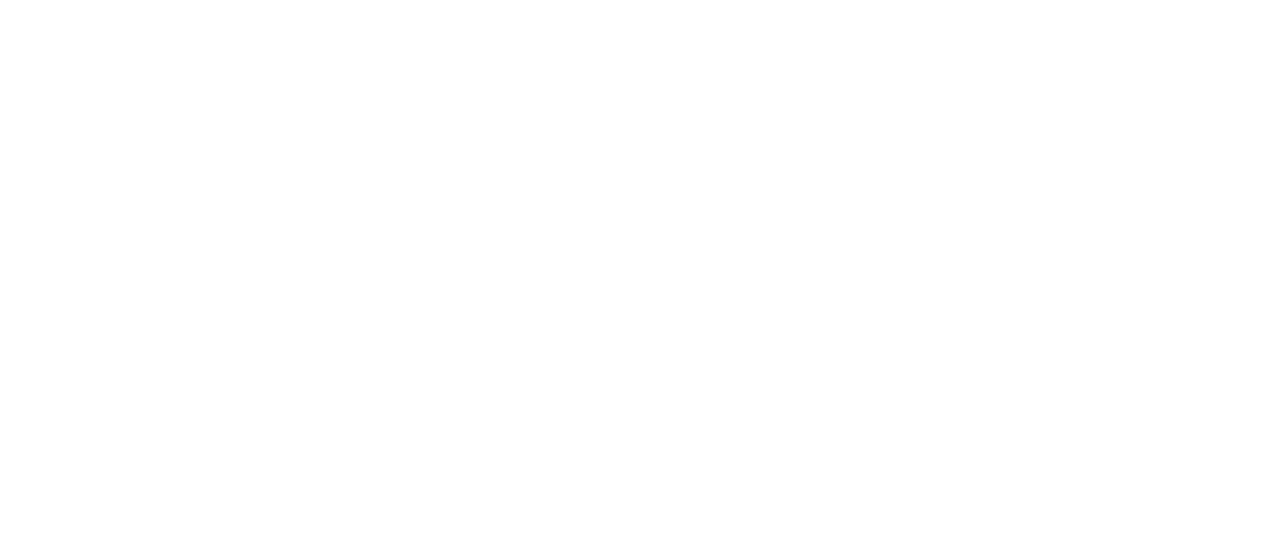
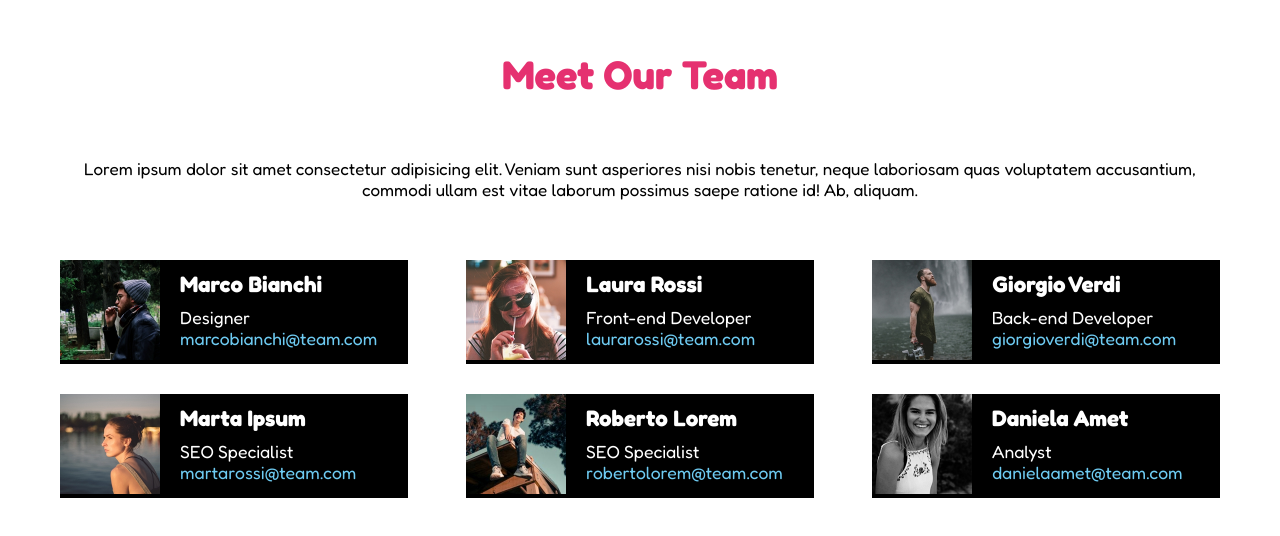
Before and after one commit to lisadelladucata/js-our-team, a plain HTML site: page index.html in a window 1280 px wide. Drawn offline with Linux system fonts and the light colour scheme.

Commit message:
feat: add-exercise

```diff
--- a/css/style.css
+++ b/css/style.css
@@ -0,0 +1,79 @@
+/*----------------
+    RESET
+------------------*/
+* {
+    box-sizing: border-box;
+    margin: 0;
+    padding: 0;
+}
+/*----------------
+    LAYOUT
+------------------*/
+.container {
+    width: 1200px;
+    margin: auto;
+    padding: 20px;
+}
+/*----------------
+    TYPOGRAPHY
+------------------*/
+
+body {
+    font-family: "Fredoka", sans-serif;
+}
+
+/*----------------
+    HEADER
+------------------*/
+header {
+    text-align: center;
+    margin-bottom: 30px;
+}
+
+header h1 {
+    font-size: 40px;
+    color: #E53170;
+    padding: 30px 0px;
+}
+
+header p {
+    font-size: 17px;
+    padding: 30px 0px;
+}
+
+/*----------------
+    MAIN
+------------------*/
+.row {
+    display: flex;
+    flex-wrap: wrap;
+    gap: 30px;
+    justify-content: space-between;
+}
+
+.col {
+    display: flex;
+    width: 30%;
+    background-color: black;
+}
+
+.col img {
+    width: 100px;
+    height: 100px;
+    margin-right: 20px;
+}
+
+.col h3 {
+    font-size: 1.4em;
+    margin: 10px 0;
+    color: #fff;
+}
+
+.col p {
+    font-size: 1.1em;
+    color:#6ECBF2;
+}
+
+.col p:first-of-type{
+    color: #fff;
+}
--- a/index.html
+++ b/index.html
@@ -4,9 +4,26 @@
     <meta charset="UTF-8">
     <meta name="viewport" content="width=device-width, initial-scale=1.0">
     <link rel="stylesheet" href="./css/style.css">
-    <title>Document</title>
+    <!-- Google fonts -->
+    <link rel="preconnect" href="https://fonts.googleapis.com">
+    <link rel="preconnect" href="https://fonts.gstatic.com" crossorigin>
+    <link href="https://fonts.googleapis.com/css2?family=Fredoka:wght@300..700&family=Montserrat:ital,wght@0,100..900;1,100..900&family=Nerko+One&family=Open+Sans:ital,wght@0,300..800;1,300..800&family=Roboto:ital,wght@0,100;0,300;0,400;0,500;0,700;0,900;1,100;1,300;1,400;1,500;1,700;1,900&display=swap" rel="stylesheet">
+    <!-- /Google fonts -->
+    <title>Our Team</title>
 </head>
 <body>
+    <div class="container">
+        <header>
+            <h1>Meet Our Team</h1>
+            <p>Lorem ipsum dolor sit amet consectetur adipisicing elit. Veniam sunt asperiores nisi nobis tenetur, neque laboriosam quas voluptatem accusantium, commodi ullam est vitae laborum possimus saepe ratione id! Ab, aliquam.</p>
+        </header>
+        <main>
+            <section>
+                <div class="row gap-30" id="team-container"></div>
+            </section>
+        </main>
+    </div>
+
     <script src="./script.js"></script>
 </body>
 </html>
--- a/script.js
+++ b/script.js
@@ -1,3 +1,4 @@
+// Inizial variables
 const teamMembers = [
   {
       name: "Marco Bianchi",
@@ -36,3 +37,28 @@ const teamMembers = [
       img: "img/female3.png"
   }
 ];
+
+//dom elements
+const containerElm = document.getElementById('team-container');
+
+// funzione per vedere attuali membri
+function Team() {
+  teamMembers.forEach(teamMembers => {
+    const memberCard = `
+    <div class="col">
+      <div class="img">
+        <img src="${teamMembers.img}" alt="${teamMembers.name}">
+      </div>
+      <div class="info">
+        <h3>${teamMembers.name}</h3>
+        <p>${teamMembers.role}</p>
+        <p>${teamMembers.email}</p>
+      </div>
+    </div>
+    `;
+
+    containerElm.innerHTML += memberCard;
+  });
+}
+
+Team();
```
Lines whose indentation alone changed are shown as unchanged.
